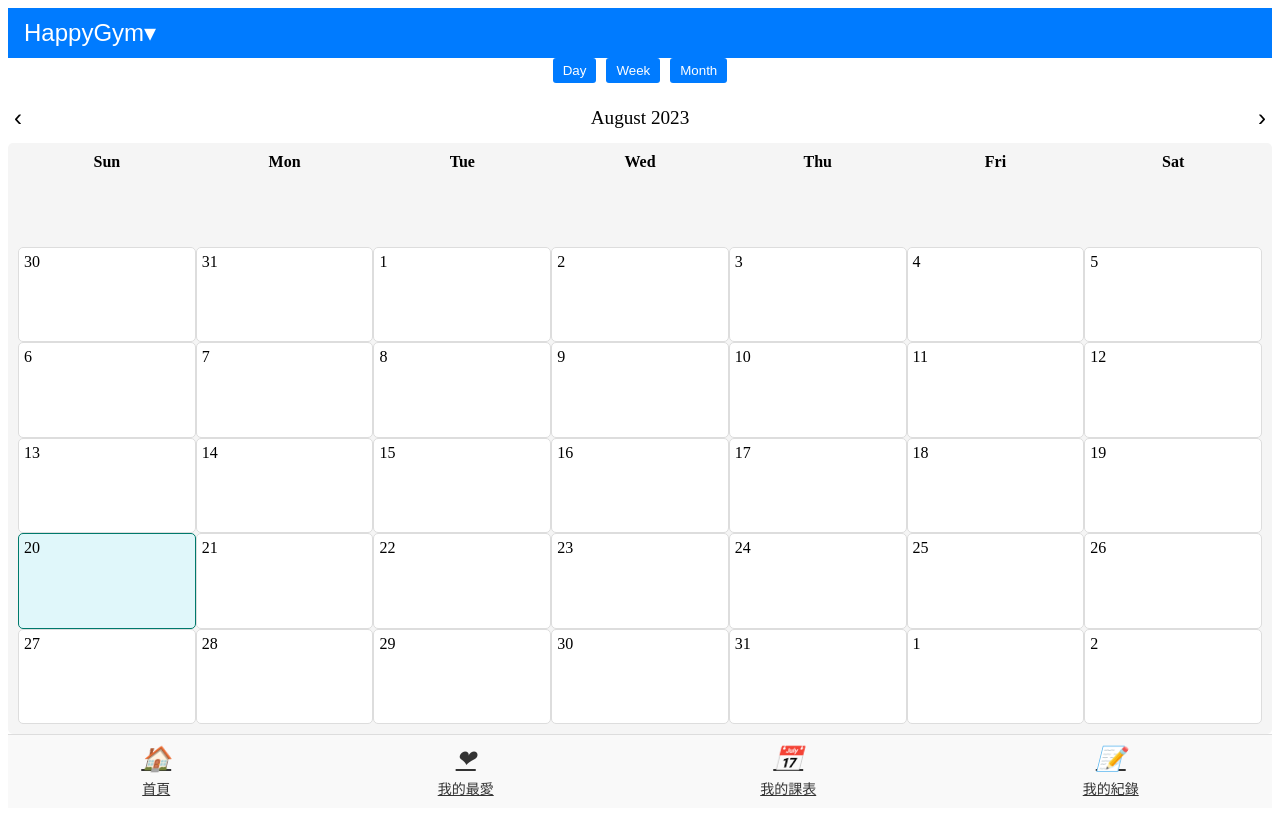
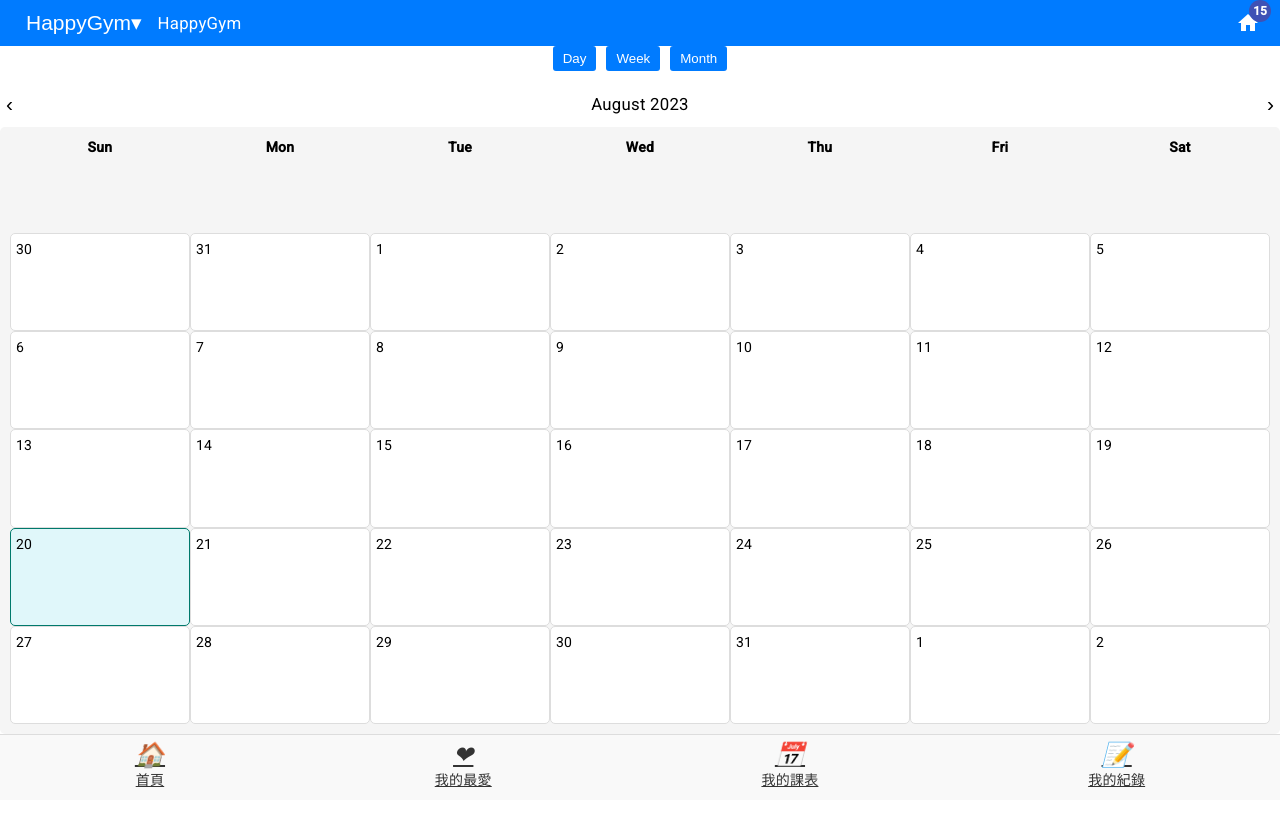
Before and after one commit to TurtleGods/WebAngular, an Angular app: page /main in a window 1280 px wide. Built offline with nearby package versions, Linux system fonts and the light colour scheme.

Commit message:
[feat] 建立notification 跟user profile at top bar

```diff
--- a/angular.json
+++ b/angular.json
@@ -25,6 +25,7 @@
               "src/assets"
             ],
             "styles": [
+              "@angular/material/prebuilt-themes/indigo-pink.css",
               "src/styles.css"
             ],
             "scripts": []
@@ -84,6 +85,7 @@
               "src/assets"
             ],
             "styles": [
+              "@angular/material/prebuilt-themes/indigo-pink.css",
               "src/styles.css"
             ],
             "scripts": []
--- a/package.json
+++ b/package.json
@@ -11,10 +11,12 @@
   "private": true,
   "dependencies": {
     "@angular/animations": "^17.0.0",
+    "@angular/cdk": "^17.3.10",
     "@angular/common": "^17.0.0",
     "@angular/compiler": "^17.0.0",
     "@angular/core": "^17.0.0",
     "@angular/forms": "^17.0.0",
+    "@angular/material": "^17.3.10",
     "@angular/platform-browser": "^17.0.0",
     "@angular/platform-browser-dynamic": "^17.0.0",
     "@angular/router": "^17.0.0",
--- a/src/app/app.config.ts
+++ b/src/app/app.config.ts
@@ -2,7 +2,8 @@ import { ApplicationConfig } from '@angular/core';
 import { provideRouter } from '@angular/router';
 
 import { routes } from './app.routes';
+import { provideAnimationsAsync } from '@angular/platform-browser/animations/async';
 
 export const appConfig: ApplicationConfig = {
-  providers: [provideRouter(routes)]
+  providers: [provideRouter(routes), provideAnimationsAsync()]
 };
--- a/src/app/main/topbar/topbar.component.css
+++ b/src/app/main/topbar/topbar.component.css
@@ -1,13 +1,15 @@
 .topbar {
   display: flex;
+  justify-content: space-between;
   align-items: center;
-  padding: 10px;
+  padding: 10px 20px;
   background-color: #007bff;
   color: #fff;
 }
 
-.title-dropdown {
-  position: relative;
+.left-section {
+  display: flex;
+  align-items: center;
 }
 
 .title-button {
@@ -25,22 +27,42 @@
 }
 
 .dropdown-content {
-  display: block;
   position: absolute;
   background-color: #fff;
   color: #000;
   min-width: 160px;
   box-shadow: 0px 8px 16px 0px rgba(0,0,0,0.2);
-  z-index: 1;
+  z-index: 1000;
   margin-top: 5px;
+  border-radius: 5px;
+}
 
-  div {
-    padding: 12px 16px;
+.dropdown-content div {
+  padding: 12px 16px;
+  cursor: pointer;
+
+  &:hover {
+    background-color: #007bff;
+    color: #fff;
+  }
+}
+
+.role {
+  margin-left: 10px;
+  font-size: 1.2em;
+}
+
+.right-section {
+  display: flex;
+  align-items: center;
+
+  .icon {
+    font-size: 1.5em;
+    margin-left: 20px;
     cursor: pointer;
 
     &:hover {
-      background-color: #007bff;
-      color: #fff;
+      color: #ffdd57;
     }
   }
 }
--- a/src/app/main/topbar/topbar.component.html
+++ b/src/app/main/topbar/topbar.component.html
@@ -1,11 +1,21 @@
 <div class="topbar">
-  <div class="title-dropdown">
+  <!-- Left Section: Selectable Title -->
+  <div class="left-section">
     <button class="title-button" (click)="toggleDropdown()">
-      {{ selectedTitle }} <span>&#9662;</span> <!-- Down arrow for dropdown -->
+      {{ selectedTitle }} <span>&#9662;</span>
     </button>
     <div *ngIf="dropdownOpen" class="dropdown-content">
       <div (click)="selectTitle('User')">User</div>
       <div (click)="selectTitle('Coach')">Coach</div>
     </div>
+    <span class="role">{{ selectedTitle }}</span>
+  </div>
+
+  <!-- Right Section: Notification and Profile Icons -->
+  <div class="right-section">
+    <mat-icon matBadge="15">home</mat-icon>
+    <!-- Include text description of the icon's meaning for screen-readers -->
+    <span class="cdk-visually-hidden">
+    </span>
   </div>
 </div>
--- a/src/app/main/topbar/topbar.component.ts
+++ b/src/app/main/topbar/topbar.component.ts
@@ -1,10 +1,11 @@
 import { CommonModule } from '@angular/common';
 import { Component } from '@angular/core';
-
+import {MatIconModule} from '@angular/material/icon';
+import {MatBadgeModule} from '@angular/material/badge'
 @Component({
   selector: 'app-topbar',
   standalone: true,
-  imports: [CommonModule],
+  imports: [CommonModule, MatIconModule,MatBadgeModule],
   templateUrl: './topbar.component.html',
   styleUrl: './topbar.component.css'
 })
--- a/src/index.html
+++ b/src/index.html
@@ -6,8 +6,10 @@
   <base href="/">
   <meta name="viewport" content="width=device-width, initial-scale=1">
   <link rel="icon" type="image/x-icon" href="favicon.ico">
+  <link href="https://fonts.googleapis.com/css2?family=Roboto:wght@300;400;500&display=swap" rel="stylesheet">
+  <link href="https://fonts.googleapis.com/icon?family=Material+Icons" rel="stylesheet">
 </head>
-<body>
+<body class="mat-typography">
   <app-root></app-root>
 </body>
 </html>
--- a/src/styles.css
+++ b/src/styles.css
@@ -1 +1,4 @@
 /* You can add global styles to this file, and also import other style files */
+
+html, body { height: 100%; }
+body { margin: 0; font-family: Roboto, "Helvetica Neue", sans-serif; }
```
Also changed, not shown: 1 other file (tests, documents, lock files or other folders).
